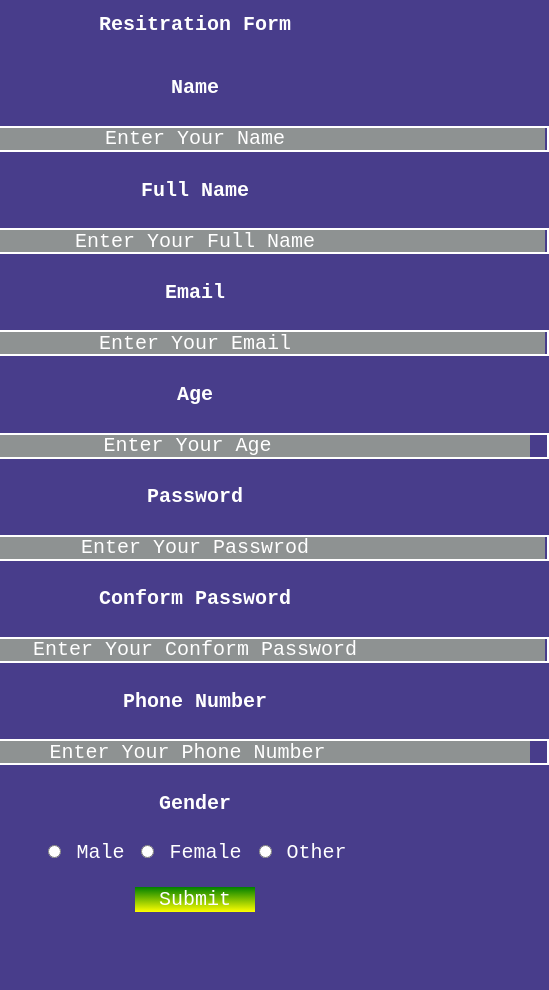
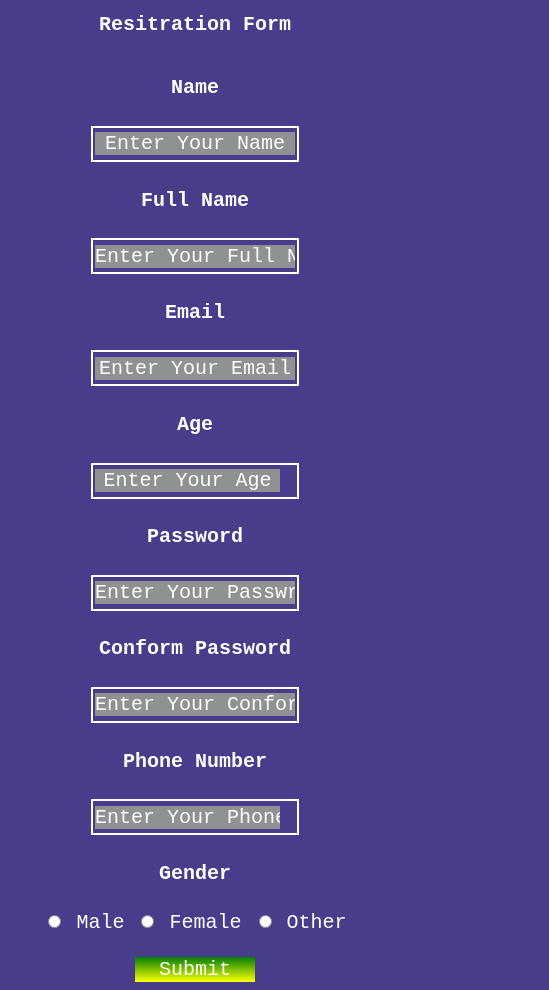
Before and after one commit to SomjaniNileshMulchand/regiform, a plain HTML site: page index.html in a window 390 px wide. Shown: the whole page, 549 px wide, since content can reach past the window. Before the commit the page ends 920 px from the top, so only its background shows below. Drawn offline with Linux system fonts and the light colour scheme.

Commit message:
Add Code Files

```diff
--- a/style.css
+++ b/style.css
@@ -79,8 +79,8 @@ button:hover {
     }
 
     .text {
-        width: 35rem;
-        height: 1rem;
+        width: 10rem;
+        height: 1.5rem;
         border: 2px solid white;
     }
 
```
